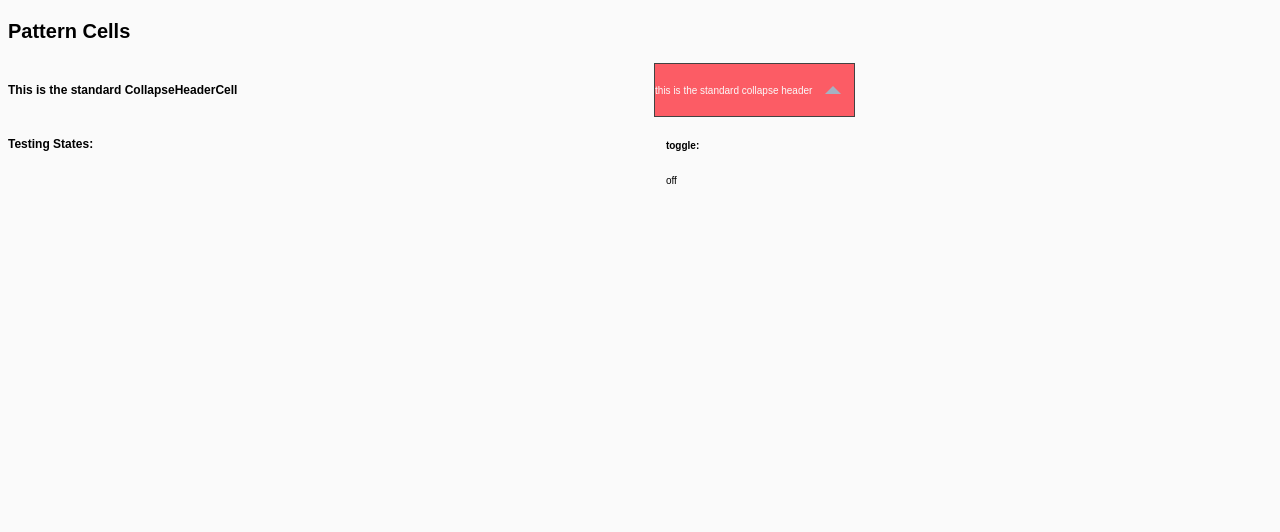
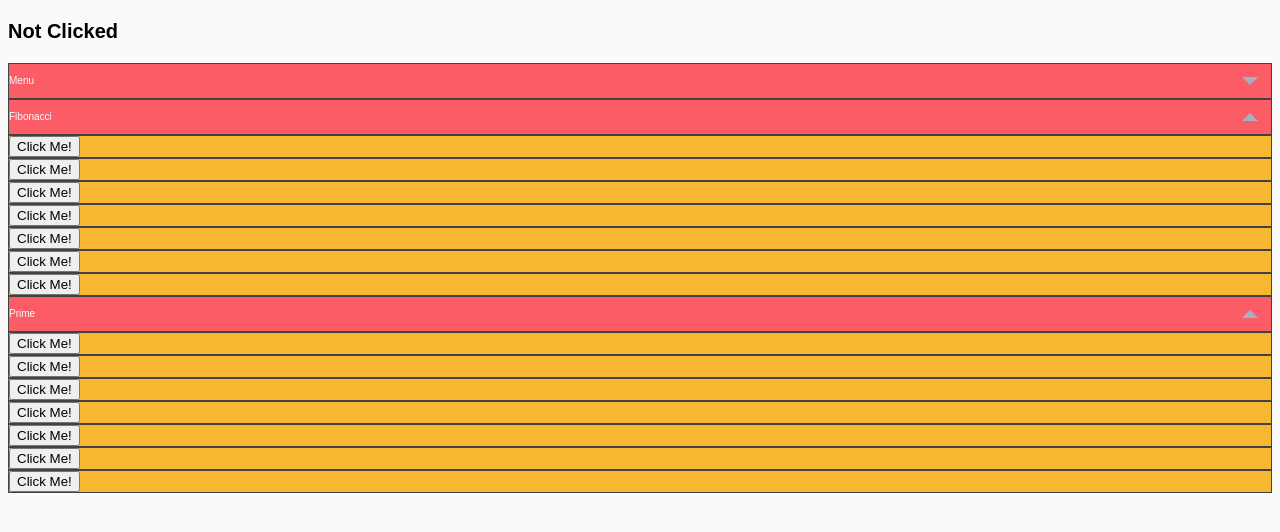
Before and after one commit to marcus-grant/collection-components, a React app: page / in a window 1280 px wide. Shown: the top 532 px of the page. Built offline with nearby package versions, Linux system fonts and the light colour scheme; the HTML template or start-up script is replaced by a standard one.

Commit message:
(#9) dropdowns workgit add ../.!

```diff
--- /dev/null
+++ b/src/dropdown/dropdown.jsx
@@ -0,0 +1,54 @@
+import React, { Component } from 'react';
+import PropTypes from 'prop-types';
+import { SectionList, FlatList } from '../lists/lists';
+
+class Dropdown extends Component {
+  constructor(props) {
+    super(props);
+    this.toggle = this.toggle.bind(this);
+    this.state = {
+      isCollapsed: false,
+    };
+  }
+
+  toggle() {
+    this.setState(prev => ({ isCollapsed: !prev.isCollapsed }));
+  }
+
+  render() {
+    return (
+      <div className="dropdown">
+        { this.props.dropHeaderRenderer(this.state.isCollapsed, this.toggle) }
+        {
+          !this.state.isCollapsed &&
+            <SectionList
+              sectionsData={this.props.sections}
+              dataAccessor={this.props.dataAccessor}
+              headerRenderer={this.props.headerRenderer}
+              cellRenderer={this.props.itemRenderer}
+            />
+        }
+      </div>
+
+    );
+  }
+}
+
+Dropdown.propTypes = {
+  sections: PropTypes.arrayOf(PropTypes.object),
+  items: PropTypes.arrayOf(PropTypes.object),
+  dataAccessor: PropTypes.string,
+  headerRenderer: PropTypes.func,
+  itemRenderer: PropTypes.func.isRequired,
+  dropHeaderRenderer: PropTypes.func.isRequired,
+};
+
+Dropdown.defaultProps = {
+  sections: undefined,
+  items: undefined,
+  dataAccessor: 'data',
+  headerRenderer: undefined,
+};
+
+
+export default Dropdown;
--- a/src/examples/cell-examples.jsx
+++ b/src/examples/cell-examples.jsx
@@ -108,7 +108,7 @@ export default class extends React.Component {
         type="default"
         onPress={this.toggle}
         isCollapsed={this.state.toggle}
-        key={13}
+        key={() => 13}
       />
     );
 
@@ -172,7 +172,7 @@ export default class extends React.Component {
       <div className="app__container--accessories">
         <h3>Pattern Cells</h3>
         {testSectionsArray.map(section => (
-          <div key={section.key} style={containerStyles}>
+          <div key={section.text} style={containerStyles}>
             <h5>{section.text}</h5>
             {section.jsx}
             <br />
--- /dev/null
+++ b/src/examples/dropdown-examples.jsx
@@ -0,0 +1,54 @@
+import React, { Component } from 'react';
+import PropTypes from 'prop-types';
+import Dropdown from '../dropdown/dropdown';
+import { ListCell, HeaderCell, CollapseHeaderCell } from '../lists/list-cells';
+
+const numSequences = [
+  // { title: 'Triangle', nums: [1, 3, 6, 10, 15, 21, 28] },
+  { title: 'Fibonacci', nums: [1, 1, 2, 3, 5, 8, 13] },
+  { title: 'Prime', nums: [1, 2, 3, 5, 7, 11, 13] },
+  // { title: 'Squares', nums: [1, 4, 9, 16, 25, 36] },
+];
+
+class Demo extends Component {
+  constructor(props) {
+    super(props);
+    this.click = this.click.bind(this);
+    this.state = {
+      toggle: false,
+    };
+  }
+
+  click() {
+    this.setState(prevState => ({ toggle: !prevState.toggle }));
+  }
+
+  render() {
+    return (
+      <div className="demo">
+        <h3>{this.state.toggle ? 'Clicked' : 'Not Clicked'}</h3>
+        <Dropdown
+          dropHeaderRenderer={(isCollapsed, toggleCallback) => (
+            <CollapseHeaderCell
+              text="Menu"
+              isCollapsed
+              onPress={toggleCallback}
+            />
+        )}
+          sections={numSequences}
+          dataAccessor="nums"
+          headerRenderer={(data, isCollapsed, onClick) => (
+            <CollapseHeaderCell
+              text={data.title}
+              isCollapsed={isCollapsed}
+              onPress={onClick}
+            />
+          )}
+          itemRenderer={() => <ListCell><button onClick={this.click}>Click Me!</button></ListCell>}
+        />
+      </div>
+    );
+  }
+}
+
+export default Demo;
--- a/src/index.jsx
+++ b/src/index.jsx
@@ -2,14 +2,16 @@ import React from 'react';
 import ReactDOM from 'react-dom';
 // import Hello from './examples/hello';
 // import AccessoriesDemo from './examples/list-cells-accessories';
-import CellsDemo from './examples/cell-examples';
+// import CellsDemo from './examples/cell-examples';
 // import ListsDemo from './examples/list-examples';
+import DropdownDemo from './examples/dropdown-examples';
 
 const demos = {
   // hello: <Hello />,
   // accessories: <AccessoriesDemo />,
-  cells: <CellsDemo />,
+  // cells: <CellsDemo />,
   // lists: <ListsDemo />,
+  dropdown: <DropdownDemo />,
 };
 
-ReactDOM.render(demos.cells, document.getElementById('react-root'));
+ReactDOM.render(demos.dropdown, document.getElementById('react-root'));
--- a/src/lists/list-cells.jsx
+++ b/src/lists/list-cells.jsx
@@ -10,14 +10,13 @@ const childrenPropType = PropTypes.oneOfType([
   PropTypes.node,
 ]);
 
-const wrapCell = (className, children, onPress, key) => (
+const wrapCell = (className, children, onPress) => (
   <div
     className={className}
     onClick={onPress}
     onKeyPress={onPress}
     role="menuItem"
     tabIndex={onPress && 0}
-    key={key}
   >
     {children}
   </div>
@@ -45,7 +44,7 @@ const Cell = props => wrapCell(
   [ // The child nodes to wrap
     (props.children || [
       /* PLACEHOLDER for rightAccessory */
-      <Text key={props.key} classBlock={props.classBlock}>{props.text}</Text>,
+      <Text classBlock={props.classBlock}>{props.text}</Text>,
       /* PLACEHOLDER for rightText */
       /* PLACEHOLDER for detailText */
       (
@@ -54,7 +53,6 @@ const Cell = props => wrapCell(
         props.rightAccessory ?
           <CellAccessory key={props.key}>{props.rightAccessory}</CellAccessory> :
           <CellAccessory
-            key={props.key}
             type={props.rightAccessoryType}
             onPress={props.rightAccessoryOnPress}
           />
@@ -62,7 +60,6 @@ const Cell = props => wrapCell(
     ]),
   ],
   props.onPress, // The even handler callback incase this is listening to that
-  props.key,
   // props.styles, // Inline styles if they are desired
 );
 
@@ -74,10 +71,6 @@ const cellPropTypes = {
   rightAccessoryType: PropTypes.string,
   classBlock: PropTypes.string,
   classModifier: PropTypes.string,
-  key: PropTypes.oneOfType([
-    PropTypes.number,
-    PropTypes.string,
-  ]),
 };
 
 const cellDefaultProps = {
@@ -88,7 +81,6 @@ const cellDefaultProps = {
   rightAccessoryType: undefined,
   classBlock: '',
   classModifier: '',
-  key: undefined,
 };
 Cell.defaultProps = Object.assign({ classElement: 'cell' }, cellDefaultProps);
 Cell.propTypes = Object.assign({ classElement: PropTypes.string }, cellPropTypes);
@@ -115,7 +107,6 @@ CollapseHeaderCell.defaultProps = {
   type: 'default',
   onPress: undefined,
   classBlock: '',
-  key: undefined,
 };
 
 CollapseHeaderCell.propTypes = {
@@ -127,8 +118,4 @@ CollapseHeaderCell.propTypes = {
   isCollapsed: PropTypes.bool.isRequired,
   onPress: PropTypes.func.isRequired,
   classBlock: PropTypes.string,
-  key: PropTypes.oneOfType([
-    PropTypes.number,
-    PropTypes.string,
-  ]),
 };
--- a/webpack.config.js
+++ b/webpack.config.js
@@ -13,7 +13,7 @@ const files = {
   INDEX_JS: path.join(paths.SRC, 'index.jsx'),
   INDEX_HTML: 'dist/index.html',
   MAIN_SCSS: path.join(paths.SRC, 'index.scss'),
-  BUNDLE: 'dist/bundle.js',
+  BUNDLE: 'bundle.js',
   DIST_CSS: 'dist/styles.css',
 };
 
```
Also changed, not shown: src/examples/list-examples.jsx (+7 -29 lines), src/dropdown/dropdown.scss (added).
